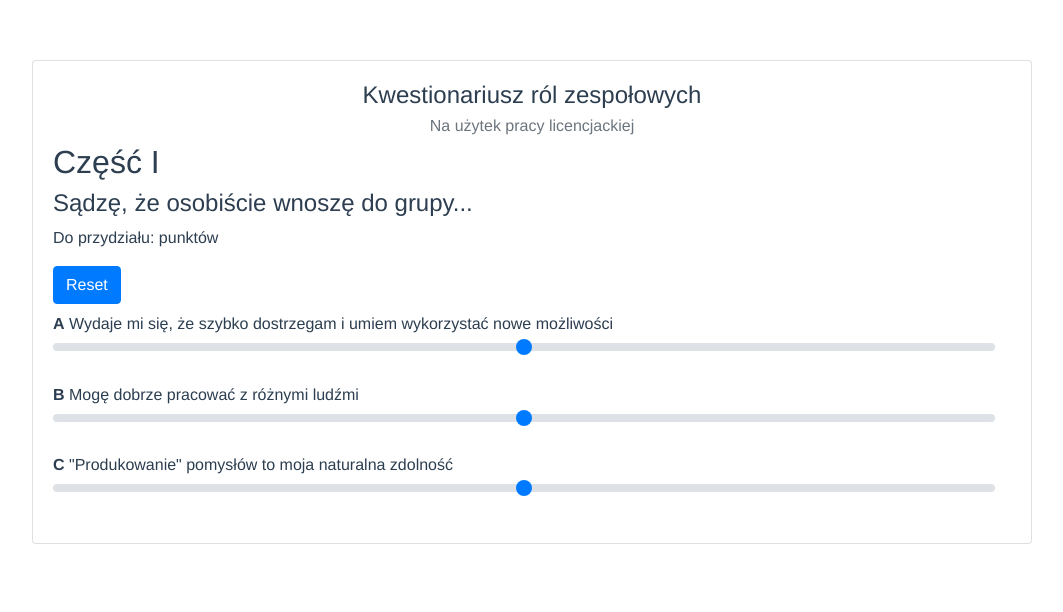
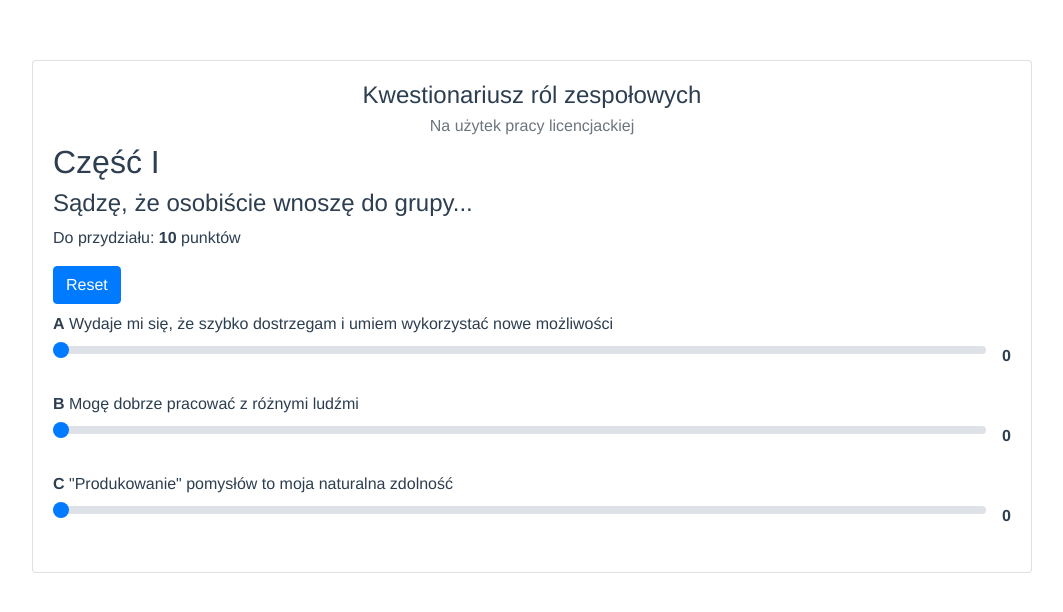
Before and after one commit to christopher-dabrowski/kwestionariusz-rol-zespolowych, a Vue app: page / in a window 1280 px wide. Shown: the top 612 px of the page, without its empty margins (108-1171 px from the left). Built offline with nearby package versions, Linux system fonts and the light colour scheme.

Commit message:
Remaining and reset

```diff
--- a/src/components/Section.vue
+++ b/src/components/Section.vue
@@ -5,7 +5,7 @@
     <h4>Sądzę, że osobiście wnoszę do grupy...</h4>
     <p>
       Do przydziału:
-      <b>{{ left }}</b> punktów
+      <b>{{ remaining }}</b> punktów
     </p>
     <b-button class="mb-2" variant="primary" @click="reset">Reset</b-button>
 
@@ -24,7 +24,8 @@
     :letter="letters[index]"
     :text='question'
     :max="10"
-    :left="10"
+    :left="remaining"
+    v-model="values[index]"
     ></Option>
   </form>
 </template>
@@ -32,6 +33,12 @@
 <script>
 import Option from './Option';
 export default {
+  methods: {
+    reset() {
+      const values = new Array(this.questions.length).fill(0);
+      this.values = values;
+    }
+  },
   components: {
     Option
   },
@@ -48,6 +55,10 @@ export default {
     };
   },
   computed: {
+    remaining() {
+      const spent =  this.values.reduce((v, x) => v + x, 0);
+      return this.points - spent;
+    },
     letters() {
       // TODO: Implement me
       const answers = [];
```
